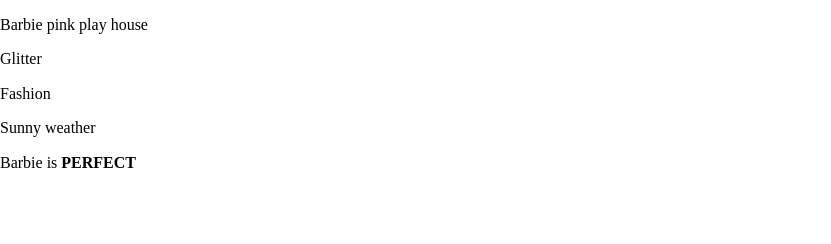
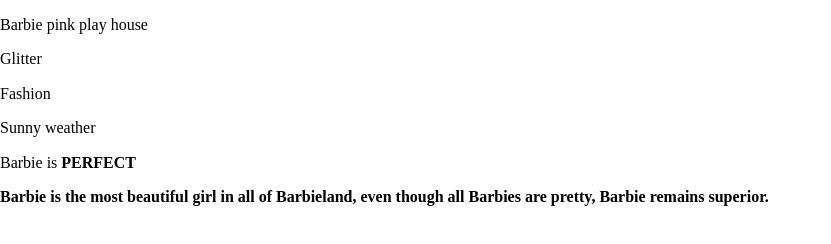
Before and after one commit to WoodsBass/Githubhwtesting, a plain HTML site: page index.html in a window 1280 px wide. Shown: the whole page, without its empty margins (0-831 px from the left). Drawn offline with Linux system fonts and the light colour scheme.

Commit message:
Update index.html
Additional barbie scentence

```diff
--- a/index.html
+++ b/index.html
@@ -29,6 +29,7 @@
   <p>Fashion</p>
   <p>Sunny weather</p>
   <p>Barbie is <strong> PERFECT </strong></p>
+  <p><strong> Barbie is the most beautiful girl in all of Barbieland, even though all Barbies are pretty, Barbie remains superior.</strong></p>
   <script src="js/main.js"></script>
 </body>
 
```
